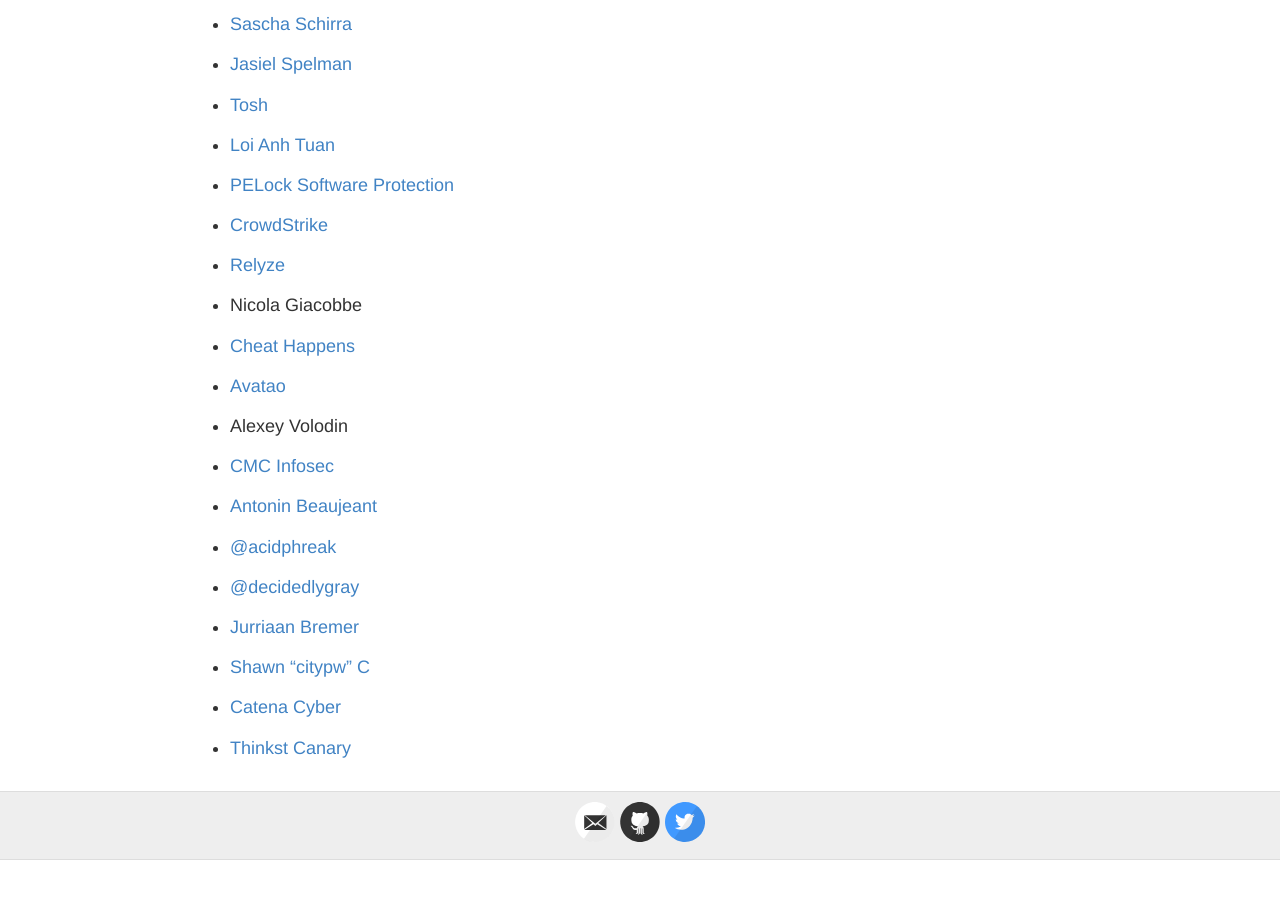
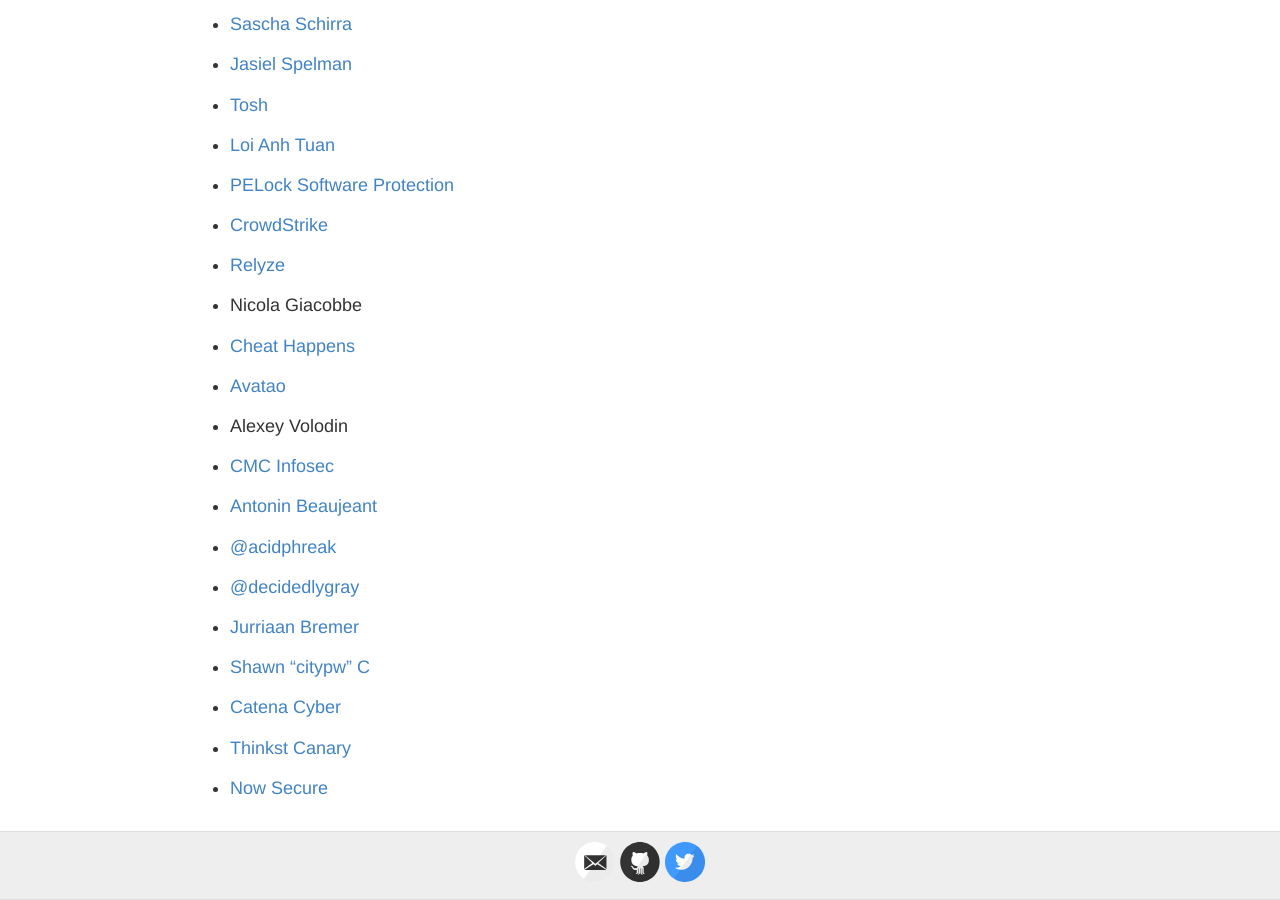
Before and after one commit to capstone-engine/capstone-engine.github.io, a Jekyll site: the page built from donate.md, in a window 1280 px wide and 900 px high, scrolled down 872 px. Built offline with Jekyll 4.4.1, drawn with Linux system fonts in a browser that asks for light colours; before the commit the page ends 1732 px from its top, so only the background shows below that.

Commit message:
donation

```diff
--- a/donate.md
+++ b/donate.md
@@ -77,3 +77,5 @@
 - [Catena Cyber](https://catenacyber.fr)
 
 - [Thinkst Canary](https://canary.tools)
+
+- [Now Secure](https://www.nowsecure.com)
```
